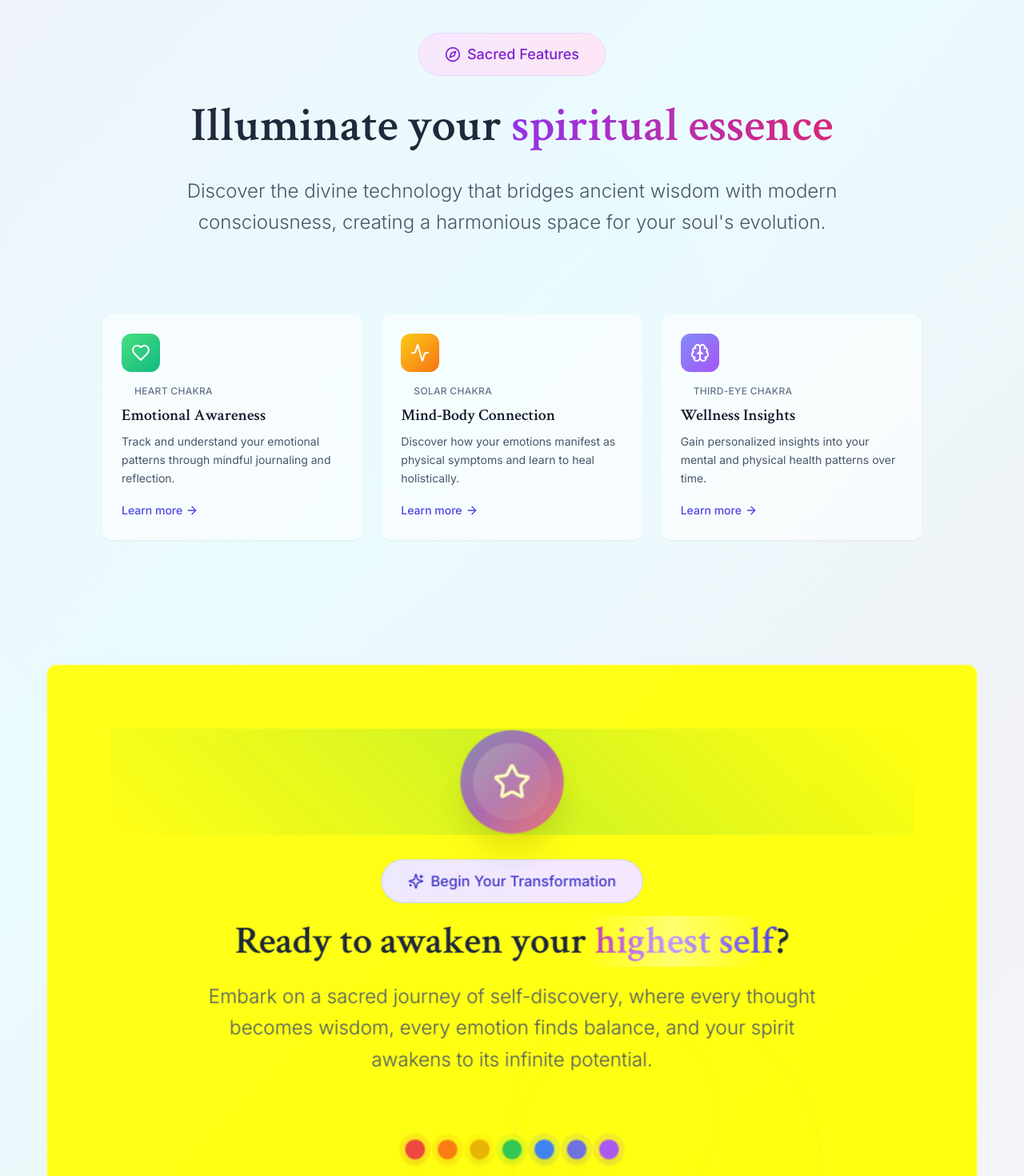
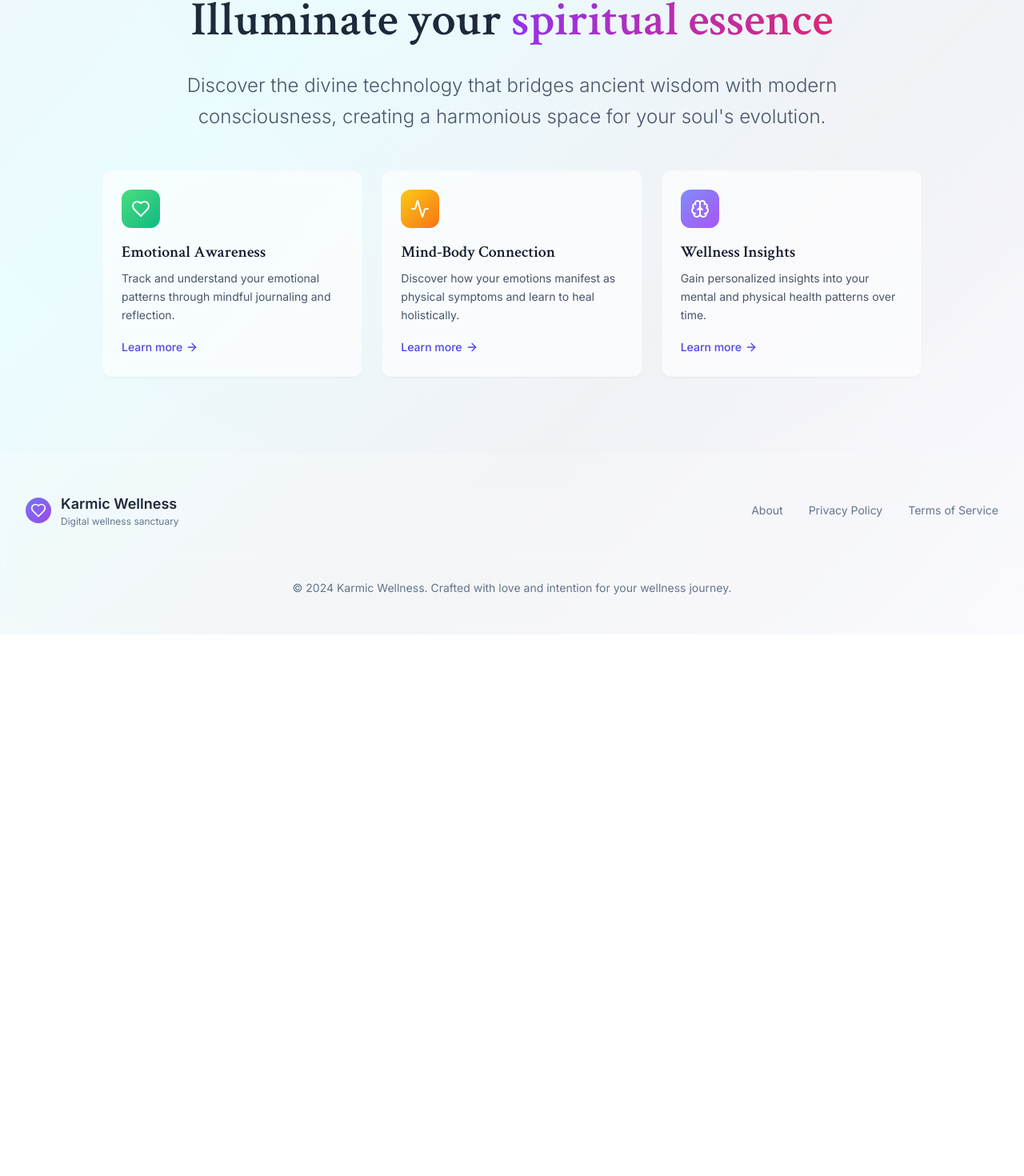
Before and after one commit to vtoolsid/somajournal, a Next.js app: page / in a window 1280 px wide. Shown: the part 1271-2741 px from the top of the page at 80% size. After the commit the page ends 2064 px from the top, so only its background shows below. Built offline with nearby package versions, Linux system fonts and the light colour scheme.

Commit message:
Cleaned up UI and modified header and footer to follow industry standards.

```diff
--- a/app/page.tsx
+++ b/app/page.tsx
@@ -160,8 +160,8 @@ export default function Home() {
 
       {/* Header */}
       <header className="relative z-10 border-b border-white/20 bg-white/20 backdrop-blur-sm">
-        <div className="max-w-7xl mx-auto px-6">
-          <div className="flex justify-between items-center py-6">
+        <div className="max-w-7xl mx-auto px-4 sm:px-6 lg:px-8">
+          <div className="flex justify-between items-center h-16">
             <div className="flex items-center space-x-4">
               <KarmicAura karma={0.8} intensity="medium">
                 <div className="w-12 h-12 bg-gradient-to-br from-indigo-500 via-purple-600 to-pink-500 rounded-2xl flex items-center justify-center breathing-element">
@@ -219,11 +219,6 @@ export default function Home() {
             </div>
 
             <div className="space-y-8">
-              <Badge className="bg-gradient-to-r from-indigo-500/10 to-purple-500/10 text-indigo-700 border-indigo-200 px-6 py-2 text-base font-medium">
-                <Eye className="w-4 h-4 mr-2" />
-                Awaken Your Inner Wisdom
-              </Badge>
-
               <h1 className="text-7xl font-semibold text-slate-800 leading-tight">
                 Bridge the gap between{' '}
                 <span className="gradient-text-shine">
@@ -264,8 +259,6 @@ export default function Home() {
                     setHoveredChakra(null);
                   }}
                 >
-                  {/* Extended hover area above chakra - only active for this specific chakra when hovered */}
-                  <div className={`absolute -top-20 left-1/2 transform -translate-x-1/2 w-20 h-20 cursor-pointer opacity-0 ${hoveredChakra === chakra.name ? 'pointer-events-auto' : 'pointer-events-none'}`}></div>
 
                   <div
                     className={`w-10 h-10 ${chakra.color} rounded-full flex items-center justify-center cursor-pointer transition-all duration-300 shadow-md relative overflow-hidden`}
@@ -276,7 +269,7 @@ export default function Home() {
 
                   {/* Simple Tooltip */}
                   <div className="chakra-tooltip absolute bottom-full left-1/2 transform -translate-x-1/2 mb-3 opacity-0 transition-all duration-300 pointer-events-none z-50">
-                    <div className={`bg-white rounded-xl shadow-xl border border-gray-200 p-4 min-w-[320px] flex flex-col justify-between ${isChakraHovered ? 'h-[150px]' : ''}`}>
+                    <div className={`bg-white rounded-xl shadow-xl border border-gray-200 p-4 w-80 flex flex-col justify-between ${isChakraHovered ? 'h-[150px]' : ''}`}>
                       {/* Tooltip Arrow */}
                       <div className="absolute top-full left-1/2 transform -translate-x-1/2 w-0 h-0 border-l-[8px] border-r-[8px] border-t-[8px] border-l-transparent border-r-transparent border-t-white"></div>
 
@@ -312,13 +305,9 @@ export default function Home() {
       </section>
 
       {/* Features Section */}
-      <section className="relative z-10 py-8 px-6">
+      <section className="relative z-10 py-24 px-6">
         <div className="max-w-7xl mx-auto">
-          <div className="text-center mb-24 space-y-8 fade-enter">
-            <Badge className="bg-gradient-to-r from-purple-500/10 to-pink-500/10 text-purple-700 border-purple-200 px-8 py-3 text-lg font-medium">
-              <Compass className="w-5 h-5 mr-2" />
-              Sacred Features
-            </Badge>
+          <div className="text-center mb-12 space-y-8 fade-enter">
             <h2 className="text-6xl font-bold text-slate-800">
               Illuminate your{' '}
               <span className="bg-gradient-to-r from-purple-600 to-pink-600 bg-clip-text text-transparent">
@@ -335,29 +324,25 @@ export default function Home() {
             {features.map((feature, index) => {
               const Icon = feature.icon;
               return (
-                <Card key={index} className="group border-0 bg-white/60 backdrop-blur-sm hover:bg-white/80 transition-all duration-300 hover:shadow-lg">
-                  <CardContent className="p-6">
+                <Card key={index} className="group border-0 bg-white/60 backdrop-blur-sm hover:bg-white/80 transition-all duration-300 hover:shadow-lg text-left">
+                  <CardContent className="p-6 text-left">
                     <div className={`w-12 h-12 rounded-lg bg-gradient-to-br ${feature.color} flex items-center justify-center mb-4`}>
                       <Icon className="w-6 h-6 text-white" />
                     </div>
 
-                    <div className="mb-2">
-                      <div className="flex items-center space-x-2 mb-2">
-                        <div className={`w-2 h-2 chakra-${feature.chakra} rounded-full`}></div>
-                        <span className="text-xs font-medium text-slate-500 uppercase tracking-wide">
-                          {feature.chakra} Chakra
-                        </span>
-                      </div>
-                      <h3 className="text-xl font-semibold text-slate-900 mb-2">{feature.title}</h3>
-                      <p className="text-slate-600 text-sm leading-relaxed mb-4">
+                    <div className="mb-2 text-left">
+                      <h3 className="text-xl font-semibold text-slate-900 mb-2 text-left">{feature.title}</h3>
+                      <p className="text-slate-600 text-sm leading-relaxed mb-4 text-left">
                         {feature.description}
                       </p>
                     </div>
 
-                    <Button variant="ghost" size="sm" className="justify-start text-indigo-600 hover:text-indigo-700 hover:bg-indigo-50 p-0 h-auto font-medium">
-                      Learn more
-                      <ArrowRight className="w-4 h-4 ml-1" />
-                    </Button>
+                    <div className="text-left">
+                      <Button variant="ghost" size="sm" className="justify-start text-indigo-600 hover:text-indigo-700 hover:bg-indigo-50 p-0 h-auto font-medium text-left">
+                        Learn more
+                        <ArrowRight className="w-4 h-4 ml-1" />
+                      </Button>
+                    </div>
                   </CardContent>
                 </Card>
               );
@@ -367,91 +352,10 @@ export default function Home() {
       </section>
 
 
-      {/* CTA Section */}
-      <section className="relative z-10 py-32 px-6">
-        <div className="max-w-6xl mx-auto">
-          <div className="fade-enter">
-            <Card className="wellness-card energy-pulse relative overflow-hidden">
-              {/* Background mandala pattern */}
-              <div className="absolute inset-0 opacity-5">
-                <div className="absolute top-1/2 left-1/2 transform -translate-x-1/2 -translate-y-1/2 w-96 h-96 border-2 border-indigo-300 rounded-full animate-spin-slow"></div>
-                <div className="absolute top-1/2 left-1/2 transform -translate-x-1/2 -translate-y-1/2 w-64 h-64 border-2 border-purple-300 rounded-full animate-spin-slow" style={{ animationDirection: 'reverse' }}></div>
-              </div>
-
-              <CardContent className="p-20 text-center space-y-12 relative z-10">
-                <div className="space-y-8">
-                  <KarmicAura karma={0.95} intensity="strong">
-                    <div className="w-32 h-32 bg-gradient-to-br from-indigo-500 via-purple-600 to-pink-500 rounded-full mx-auto flex items-center justify-center breathing-element shadow-2xl">
-                      <div className="w-24 h-24 bg-gradient-to-br from-white/20 to-white/5 rounded-full flex items-center justify-center">
-                        <Star className="w-12 h-12 text-white" />
-                      </div>
-                    </div>
-                  </KarmicAura>
-
-                  <div className="space-y-6">
-                    <Badge className="bg-gradient-to-r from-indigo-500/10 to-purple-500/10 text-indigo-700 border-indigo-200 px-8 py-3 text-lg font-medium">
-                      <Sparkles className="w-5 h-5 mr-2" />
-                      Begin Your Transformation
-                    </Badge>
-
-                    <h2 className="text-5xl font-bold text-slate-800">
-                      Ready to awaken your{' '}
-                      <span className="gradient-text-shine">
-                        highest self
-                      </span>?
-                    </h2>
-
-                    <p className="text-2xl text-slate-600 max-w-3xl mx-auto leading-relaxed font-light">
-                      Embark on a sacred journey of self-discovery, where every thought becomes wisdom,
-                      every emotion finds balance, and your spirit awakens to its infinite potential.
-                    </p>
-                  </div>
-                </div>
-
-                {/* Enhanced chakra visualization */}
-                <div className="flex justify-center items-center space-x-4 py-8">
-                  {chakraElements.map((chakra, index) => (
-                    <div key={chakra.name} className="relative group">
-                      <div
-                        className={`w-6 h-6 ${chakra.color} rounded-full breathing-element group-hover:scale-150 transition-all duration-300 cursor-pointer shadow-lg`}
-                        style={{ animationDelay: `${index * 0.15}s` }}
-                      >
-                        <div className={`absolute inset-0 ${chakra.color} rounded-full opacity-30 animate-ping`}></div>
-                      </div>
-                    </div>
-                  ))}
-                </div>
-
-                <div className="flex flex-col sm:flex-row gap-6 justify-center pt-4">
-                  <Button
-                    size="lg"
-                    onClick={() => router.push('/auth/signup')}
-                    className="wellness-button text-2xl px-20 py-8 font-bold"
-                  >
-                    <Target className="w-7 h-7 mr-4" />
-                    Ascend to Enlightenment
-                    <Sparkles className="w-7 h-7 ml-4" />
-                  </Button>
-                  <Button
-                    size="lg"
-                    variant="outline"
-                    onClick={() => router.push('/auth/login')}
-                    className="text-xl px-16 py-8 border-2 border-slate-200 text-slate-700 hover:bg-white/60 rounded-2xl font-semibold"
-                  >
-                    <Eye className="w-6 h-6 mr-3" />
-                    Continue Meditation
-                  </Button>
-                </div>
-              </CardContent>
-            </Card>
-          </div>
-        </div>
-      </section>
-
       {/* Footer */}
-      <footer className="relative z-10 border-t border-white/20 bg-white/20 backdrop-blur-sm py-16">
-        <div className="max-w-6xl mx-auto px-6">
-          <div className="flex flex-col md:flex-row justify-between items-center space-y-6 md:space-y-0">
+      <footer className="relative z-10 border-t border-white/20 bg-white/20 backdrop-blur-sm">
+        <div className="max-w-7xl mx-auto px-4 sm:px-6 lg:px-8 py-12">
+          <div className="flex flex-col md:flex-row justify-between items-center space-y-4 md:space-y-0">
             <div className="flex items-center space-x-3">
               <div className="w-8 h-8 bg-gradient-to-br from-indigo-500 to-purple-600 rounded-2xl flex items-center justify-center breathing-element">
                 <Heart className="w-5 h-5 text-white" />
@@ -467,7 +371,7 @@ export default function Home() {
               <a href="#" className="hover:text-slate-700 transition-colors">Terms of Service</a>
             </div>
           </div>
-          <div className="mt-12 pt-8 border-t border-white/20 text-center text-sm text-slate-500">
+          <div className="mt-8 pt-8 border-t border-white/20 text-center text-sm text-slate-500">
             © 2024 Karmic Wellness. Crafted with love and intention for your wellness journey.
           </div>
         </div>
```
